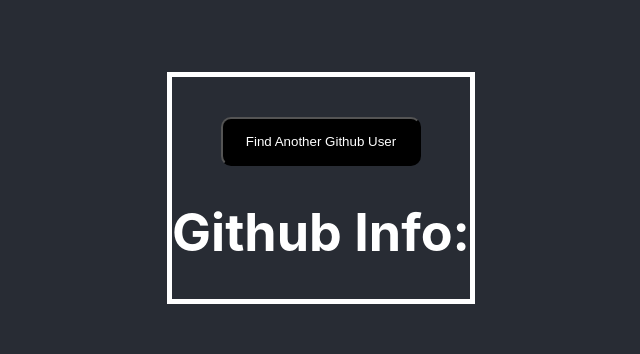
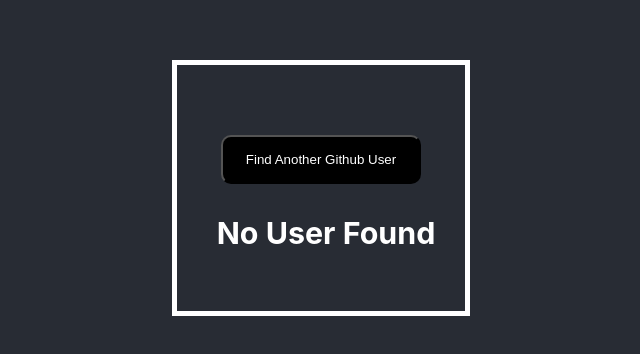
Before and after one commit to ayunas/gotgithub, a React (Create React App) app: page /user in a window 1280 px wide. Shown: the part 212-566 px from the top of the page, without its empty margins (319-959 px from the left). Built offline with nearby package versions, Linux system fonts and the light colour scheme.

Commit message:
debugged issue with repo count returning N/A. issue was the repo count stored in App state was not passed down as props to the Github component. added additonal conditional rendering to display no user found if the username doesnt return anything from the github api

```diff
--- a/src/App.js
+++ b/src/App.js
@@ -82,7 +82,8 @@
           name={this.state.name}
           avatar={this.state.avatar}
           bio={this.state.bio}
-          location={this.state.location} />}
+          location={this.state.location}
+          repos={this.state.repos} />}
           />
 
         </header>
--- a/src/App.scss
+++ b/src/App.scss
@@ -14,8 +14,13 @@
 }
 
 .Github {
+  display: flex;
+  flex-direction: column;
+  align-items: center;
+
   border: 5px solid white;
   margin: 20px;
+  padding: 30px;
 }
 
 .App {
--- a/src/components/Github.js
+++ b/src/components/Github.js
@@ -7,9 +7,9 @@
     return (
         <div className='Github'>
             <Link className='Linky'to='/'><button>Find Another Github User</button></Link>
-            <h1>Github Info: {props.name}</h1>
+            {props.e ? <h1>Github User: {props.name}</h1> : <h3>No User Found</h3>}
             { props.e && <img src={props.avatar}/> }
-            { props.e && <p>Name: {props.name ? props.name :<span>N/A</span>} </p> }
+            { props.e && <p>Username: {props.name ? props.name :<span>N/A</span>} </p> }
             { props.e && <p>About: {props.bio ? props.bio : <span>N/A</span>} </p> }
             { props.e && <p>Location: {props.location ? props.location : <span>N/A</span>} </p> }
             { props.e && <p>Number of Repos: {props.repos ? props.repos : <span>N/A</span>} </p> }
```
